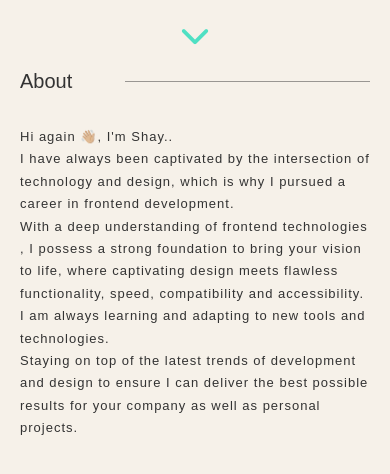
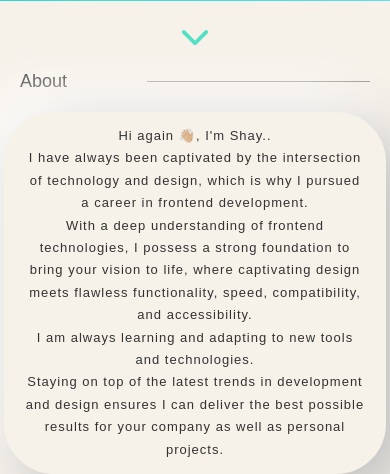
Before and after one commit to shay122990/port.2.0-folio, a React (Create React App) app: page / in a window 390 px wide. Shown: the part 302-776 px from the top of the page. Built offline with nearby package versions, Linux system fonts and the light colour scheme; no server answers; a web font is replaced by a local one.

Commit message:
style for navbar fix z-index over about section, box shadow about section

```diff
--- a/src/App.js
+++ b/src/App.js
@@ -34,11 +34,11 @@ function App() {
             <About />
             <Divider text="Projects" id="projects" />
             <Projects />
-            {/* <Divider text="Services & Tech" id="services" /> */}
-            {/* <Services /> */}
-            {/* <Divider text="Get in touch" id="contact" /> */}
-            {/* <Contact /> */}
-            {/* <Footer /> */}
+            <Divider text="Services & Tech" id="services" />
+            <Services />
+            <Divider text="Get in touch" id="contact" />
+            <Contact />
+            <Footer />
           </div>
         )}
       </div>
--- a/src/components/about/about.component.jsx
+++ b/src/components/about/about.component.jsx
@@ -1,30 +1,27 @@
 import React from "react";
 import "./about.styles.css";
-// import { ReactComponent as AnimatedBlob } from "../../media/blobanimation.svg";
 
 export const About = () => {
   return (
-    <div className="about-container">
-      {/* <img className="about-img" src={imageAbout} alt="" /> */}
-      {/* <AnimatedBlob className="about-img" /> */}
-      <div className="about-info">
+    <section className="about-container" aria-label="About Shay">
+      <article className="about-info">
         <p>
           Hi again 👋🏼, I'm Shay..
           <br />
           I have always been captivated by the intersection of technology and
           design, which is why I pursued a career in frontend development.
           <br />
-          With a deep understanding of frontend technologies , I possess a
-          strong foundation to bring your vision to life, where captivating
-          design meets flawless functionality, speed, compatibility and
-          accessibility.
-          <br />I am always learning and adapting to new tools and technologies.
+          With a deep understanding of frontend technologies, I possess a strong
+          foundation to bring your vision to life, where captivating design
+          meets flawless functionality, speed, compatibility, and accessibility.
           <br />
-          Staying on top of the latest trends of development and design to
-          ensure I can deliver the best possible results for your company as
-          well as personal projects.
+          I am always learning and adapting to new tools and technologies.
+          <br />
+          Staying on top of the latest trends in development and design ensures
+          I can deliver the best possible results for your company as well as
+          personal projects.
         </p>
-      </div>
-    </div>
+      </article>
+    </section>
   );
 };
--- a/src/components/about/about.styles.css
+++ b/src/components/about/about.styles.css
@@ -1,22 +1,10 @@
+
 .about-container {
   position: relative;
   display: flex;
   justify-content: space-around;
   align-items: center;
   width: 100%;
-  overflow: hidden;
-}
-
-.about-container::before {
-  content: '';
-  position: absolute;
-  top: 0;
-  left: 0;
-  width: 100%;
-  height: 100%;
-  /* background: url(../../media/pink-image.jpg) no-repeat center center/cover;
-  filter: blur(25px);
-  z-index: 0; */
 }
 
 .about-img {
@@ -25,9 +13,16 @@
 }
 
 .about-info {
-  z-index: 2;
   width: 50%;
   padding: 10px 60px;
+  /* border-radius: 50px;
+  -webkit-box-shadow: 0px 0px 63px -13px rgba(125, 255, 119, 1);
+  -moz-box-shadow: 0px 0px 63px -13px rgba(125, 255, 119, 1);
+  box-shadow: 0px 0px 63px -13px rgba(125, 255, 119, 1); */
+  border-radius: 50px;
+  background: var(--background-color);
+  box-shadow:  20px 20px 60px #bebebe,
+              -20px -20px 60px #ffffff;
 }
 
 .about-info p {
@@ -38,12 +33,8 @@
 }
 
 @media (max-width: 1240px) {
-  /* .about-img {
-    height: 200px;
-  } */
   .about-info {
     width: 70%;
-    /* padding: 0 40px; */
   }
   .about-info p {
     font-size: 14px;
@@ -54,16 +45,17 @@
 @media (max-width: 768px) {
   .about-container {
     flex-direction: column;
-    align-items: flex-start;
+    align-items: center;
   }
   .about-img {
     display: none;
   }
   .about-info {
-    width: 100%;
+    width: 98%;
     padding: 0 20px;
   }
   .about-info p {
     font-size: 13px;
+    text-align: center;
   }
 }
--- a/src/components/contact/contact.component.jsx
+++ b/src/components/contact/contact.component.jsx
@@ -1,7 +1,6 @@
 import { useState } from "react";
 import emailjs from "@emailjs/browser";
 import "./contact.styles.css";
-import resumePDF from "../../media/resume.pdf";
 
 const SERVICE_ID = process.env.REACT_APP_EMAILJS_SERVICE_ID;
 const TEMPLATE_ID = process.env.REACT_APP_EMAILJS_TEMPLATE_ID;
@@ -53,9 +52,6 @@ export const Contact = () => {
           <br />
           Looking forward to hearing from you. Have a fantastic day!
         </p>
-        <a href={resumePDF} download="resume.pdf" className="resume-button">
-          Download Resume
-        </a>
       </div>
       <div className="form-container">
         <form onSubmit={handleOnSubmit}>
--- a/src/components/divider/divider.styles.css
+++ b/src/components/divider/divider.styles.css
@@ -29,6 +29,10 @@
   .divider-container{
     padding: 0 20px;
   }
+  .divider-container span{
+    font-size: 18px;
+    width: 40%;
+  }
   .divider-container hr{
     width: 70%;
   }
--- a/src/components/hero/hero.component.jsx
+++ b/src/components/hero/hero.component.jsx
@@ -8,7 +8,7 @@ export const Hero = () => {
       <h1 className="header-text">
         Hi, I'm Shay... <br />A web developer in Dubai
       </h1>
-      <img className="header-img" src={image} alt="of-developer" />
+      <img className="header-img" src={image} alt="developer" />
     </div>
   );
 };
--- a/src/components/navigation/nav.styles.css
+++ b/src/components/navigation/nav.styles.css
@@ -50,7 +50,9 @@ button {
     position: sticky;
     top: 0;
     background-color: var(--background-color);
-    padding: 20px 20px
+    padding: 20px 20px;
+    z-index:1000;
+    border-bottom: lime 1px solid;
   }
   .nav-links {
     display: none;
```
